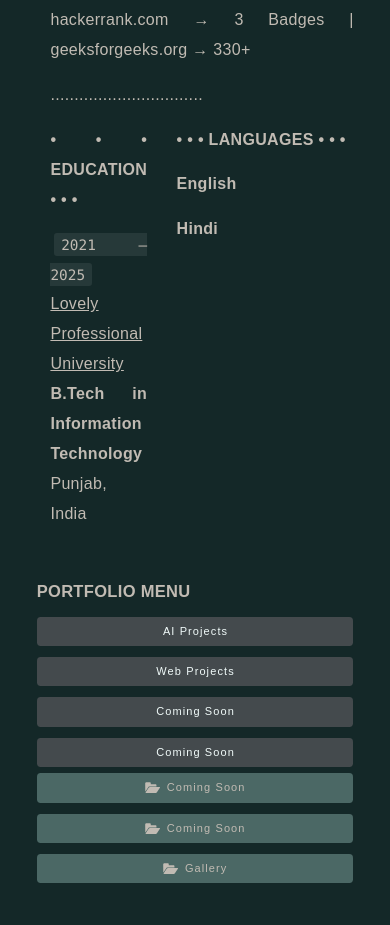
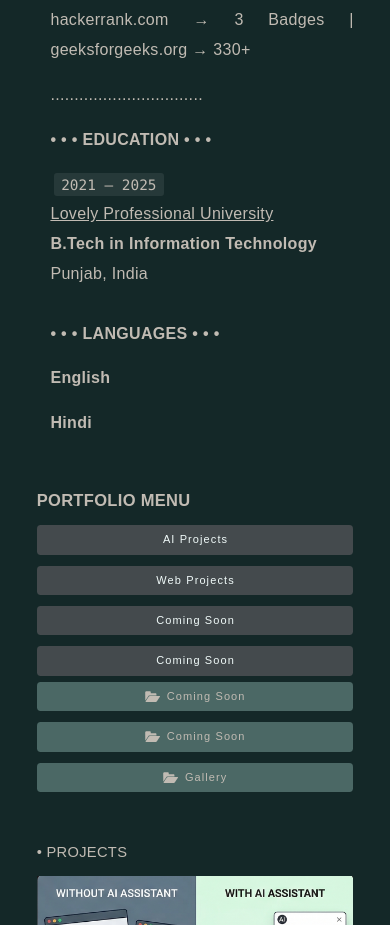
Before and after one commit to rohit141914/MyPortfolio, a React (Vite) app: page / in a window 390 px wide. Shown: the part 3445-4370 px from the top of the page. Built offline with nearby package versions, Linux system fonts and the light colour scheme; a web font is replaced by a local one.

Commit message:
created responsive of language cantainer

```diff
--- a/src/custom.css
+++ b/src/custom.css
@@ -29,6 +29,10 @@
 
 @media (max-width: 768px) {
   .resume-row {
+    flex-direction: column;
+  }
+
+  .resume-bottom-row {
     flex-direction: column;
   }
 
```
